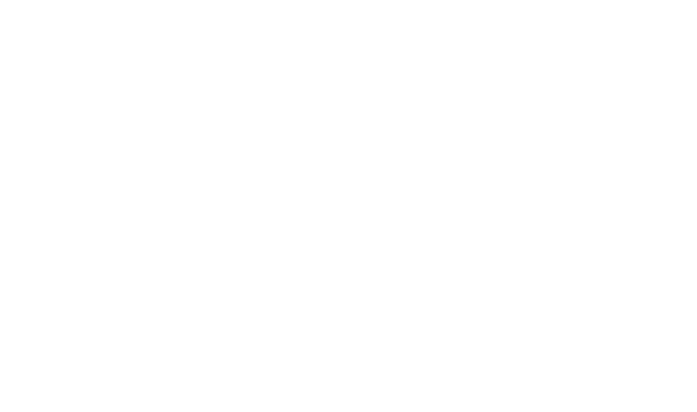
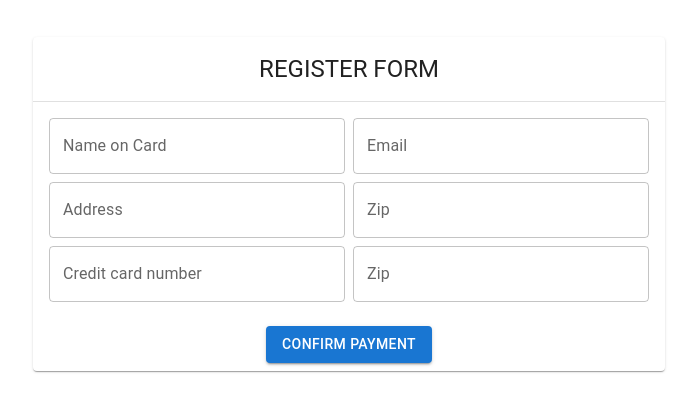
Before and after one commit to jrivo/payment-system, a React (Create React App) app in the folder platform/client/: page /payment in a window 1280 px wide. Before the commit this address had no page. Shown: the part 192-604 px from the top of the page, without its empty margins (287-984 px from the left). Built offline with nearby package versions, Linux system fonts and the light colour scheme.

Commit message:
Payment form

```diff
--- a/platform/client/package.json
+++ b/platform/client/package.json
@@ -11,6 +11,7 @@
     "@testing-library/react": "^11.1.0",
     "@testing-library/user-event": "^12.1.10",
     "react": "^17.0.2",
+    "react-credit-cards": "^0.8.3",
     "react-dom": "^17.0.2",
     "react-router-dom": "^6.0.2",
     "react-scripts": "4.0.3",
--- a/platform/client/src/App.js
+++ b/platform/client/src/App.js
@@ -8,6 +8,7 @@ import Dashboard from "./pages/Dashboard";
 import Login from "./pages/Login";
 import Context from "./Context";
 import { useMemo, useState } from "react";
+import Payment from "./pages/Payment";
 
 function App() {
   const [user, setUser] = useState({
@@ -27,6 +28,7 @@ function App() {
       <Router>
         <Routes>
           <Route index element={<Dashboard />} />
+          <Route path="/payment" element={<Payment />}></Route>
           <Route path="/payments" element={<Payments />}></Route>
           <Route path="/dashboard" element={<Dashboard />}></Route>
           <Route path="/signup" element={<Signup />}></Route>
--- /dev/null
+++ b/platform/client/src/pages/Payment.js
@@ -0,0 +1,120 @@
+import React from "react";
+import {
+  Grid,
+  Card,
+  CardContent,
+  MenuItem,
+  InputLabel,
+  Select,
+  CardActions,
+  Button,
+  CardHeader,
+  FormControl,
+  TextField,
+  Box,
+  Divider,
+} from "@mui/material";
+
+const options = [
+  { label: "Computer Programmer", value: "Computer_programmer" },
+  { label: "Web Developer", value: "web_developer" },
+  { label: "User Experience Designer", value: "user_experience_designer" },
+  { label: "Systems Analyst", value: "systems_analyst" },
+  { label: "Quality Assurance Tester", value: "quality_assurance_tester" },
+];
+
+const Payment = () => {
+  return (
+    <Grid
+      container
+      justify="center"
+      align="center"
+      spacing={1}
+      style={{
+        height: "100vh",
+        width: "100vw",
+        justifyContent: "center",
+        alignItems: "center",
+        backgroudColor: "red",
+      }}
+    >
+      <Grid item md={6}>
+        <Card style={{ justifyContent: "center", alignItems: "center" }}>
+          <CardHeader title="REGISTER FORM"></CardHeader>
+          <Divider />
+
+          <form>
+            <CardContent>
+              <Grid item container spacing={1} justify="center">
+                <Grid item xs={12} sm={6} md={6}>
+                  <TextField
+                    label="Name on Card"
+                    variant="outlined"
+                    fullWidth
+                    placeholder="John M. Doe"
+                    name="nameOnCard"
+                  />
+                </Grid>
+                <Grid item xs={12} sm={6} md={6}>
+                  <TextField
+                    label="Email"
+                    variant="outlined"
+                    fullWidth
+                    name="email"
+                    placeholder="john@example.com"
+                  />
+                </Grid>
+                <Grid item xs={12} sm={6} md={6}>
+                  <TextField
+                    label="Address"
+                    variant="outlined"
+                    fullWidth
+                    name="address"
+                    placeholder="542 W. 15th Street"
+                  />
+                </Grid>
+
+                <Grid item xs={12} sm={6} md={6}>
+                  <TextField
+                    label="Zip"
+                    variant="outlined"
+                    fullWidth
+                    name="zip"
+                    placeholder="75000"
+                  />
+                </Grid>
+
+                <Grid item xs={12} sm={6} md={6}>
+                  <TextField
+                    label="Credit card number "
+                    variant="outlined"
+                    fullWidth
+                    name="address"
+                    placeholder="1111-2222-3333-4444"
+                  />
+                </Grid>
+
+                <Grid item xs={12} sm={6} md={6}>
+                  <TextField
+                    label="Zip"
+                    variant="outlined"
+                    fullWidth
+                    name="zip"
+                    placeholder="75000"
+                  />
+                </Grid>
+              </Grid>
+            </CardContent>
+            <CardActions justify="center" style={{ justifyContent: "center" }}>
+              <Button variant="contained" color="primary" type="Submit">
+                Confirm Payment
+              </Button>
+            </CardActions>
+          </form>
+        </Card>
+      </Grid>
+    </Grid>
+  );
+};
+
+export default Payment;
```
Also changed, not shown: 1 other file (tests, documents, lock files or other folders).
